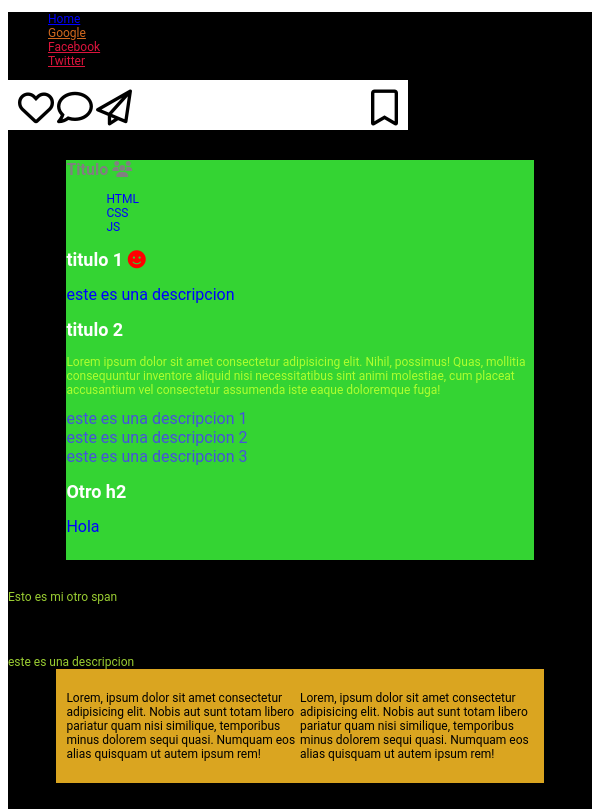
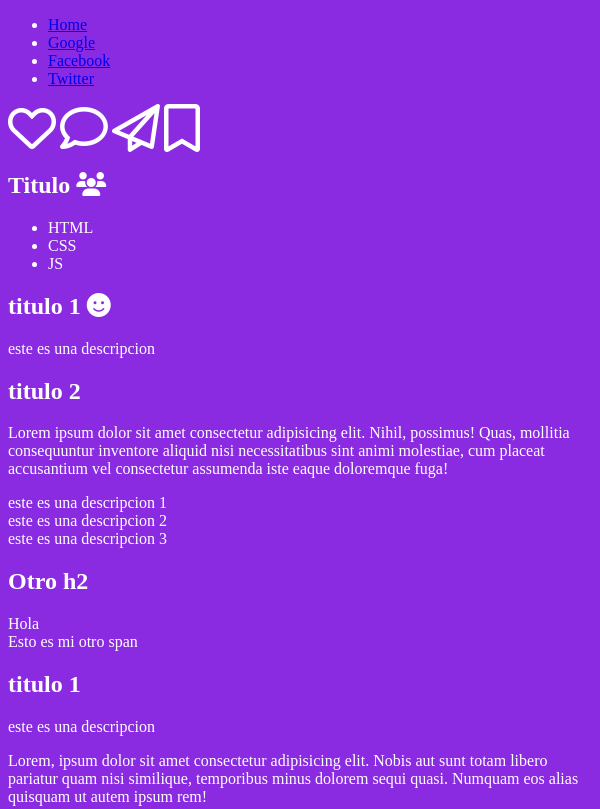
Before and after one commit to ljavierrodriguez/selectores-css-ft-xviii, a plain HTML site: page index.html in a window 600 px wide. Shown: the top 809 px of the page. Drawn offline with Linux system fonts and the light colour scheme.

Commit message:
Media Queries

```diff
--- /dev/null
+++ b/css/media_querys.css
@@ -0,0 +1,49 @@
+/*
+
+all
+screen
+print
+speech
+
+width
+height
+orientation
+resolution
+
+*/
+
+@media screen and (max-width: 540px){
+    body {
+        background-color: black;
+        color: white;
+    }
+}
+
+@media screen and (min-width: 541px) and (max-width: 720px) and (orientation: landscape){
+    body {
+        background-color: blueviolet;
+        color: white;
+    }
+}
+
+@media screen and (min-width: 541px) and (max-width: 720px) and (orientation: portrait){
+    body {
+        background-color: blueviolet;
+        color: white;
+    }
+}
+
+
+@media print {
+    body {
+        background-color: black;
+        color: green;
+    }
+    .fa-regular {
+        display: none;
+    }
+
+    .fa-heart {
+        display: block;
+    }
+}
--- a/css/selectores.css
+++ b/css/selectores.css
@@ -1,5 +1,5 @@
 @import url('https://fonts.googleapis.com/css2?family=Assistant:wght@200;300;400;500;600;700;800&family=Raleway:ital,wght@0,100;0,200;0,300;0,400;0,500;0,600;0,700;0,800;0,900;1,100;1,200;1,300;1,400;1,500;1,600;1,700;1,800;1,900&display=swap');
-@import url('./global.css');
+/* @import url('./global.css');
 @import url('./selector_id.css');
 @import url('./selector_class.css');
 @import url('./selector_etiqueta.css');
@@ -7,4 +7,5 @@
 @import url('./selector_hijo.css');
 @import url('./selector_adyacente.css');
 @import url('./selector_hermano.css');
-@import url('./selector_atributo.css');
+@import url('./selector_atributo.css'); */
+@import url('./media_querys.css');
```
